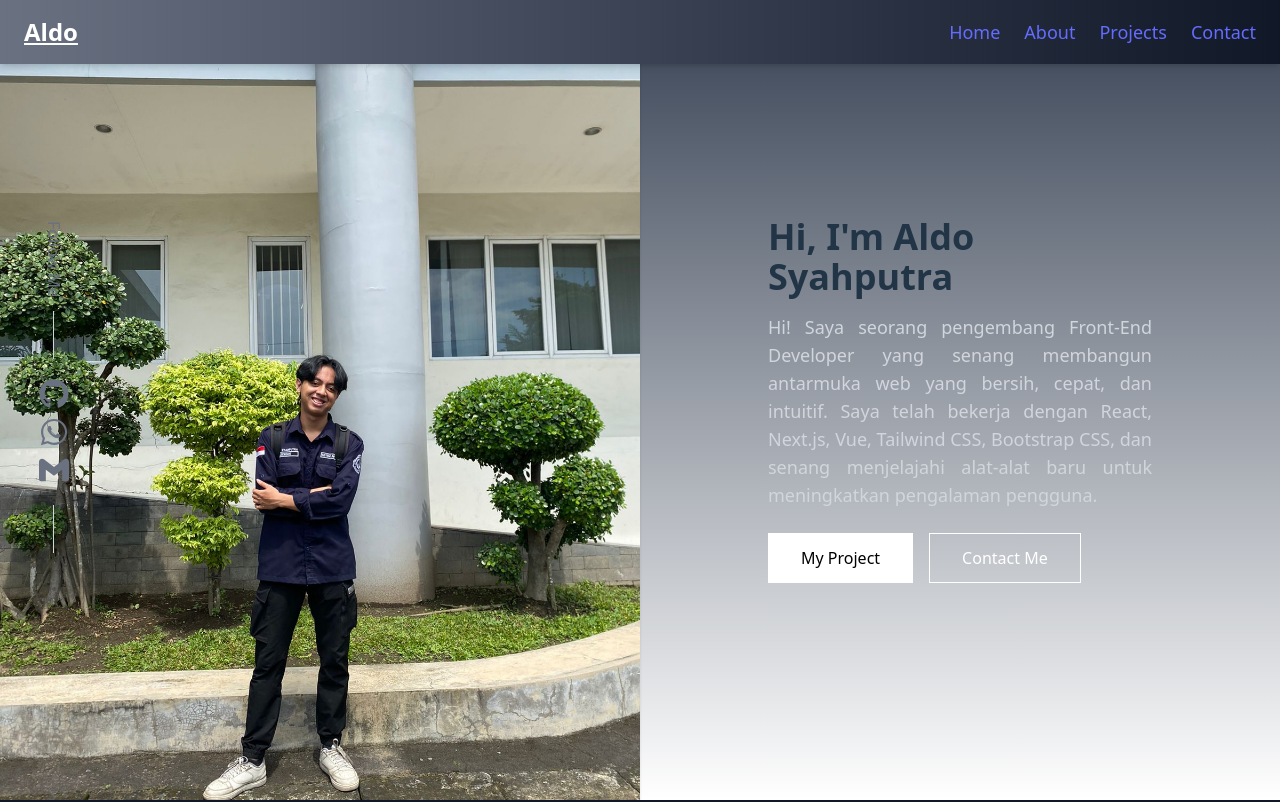
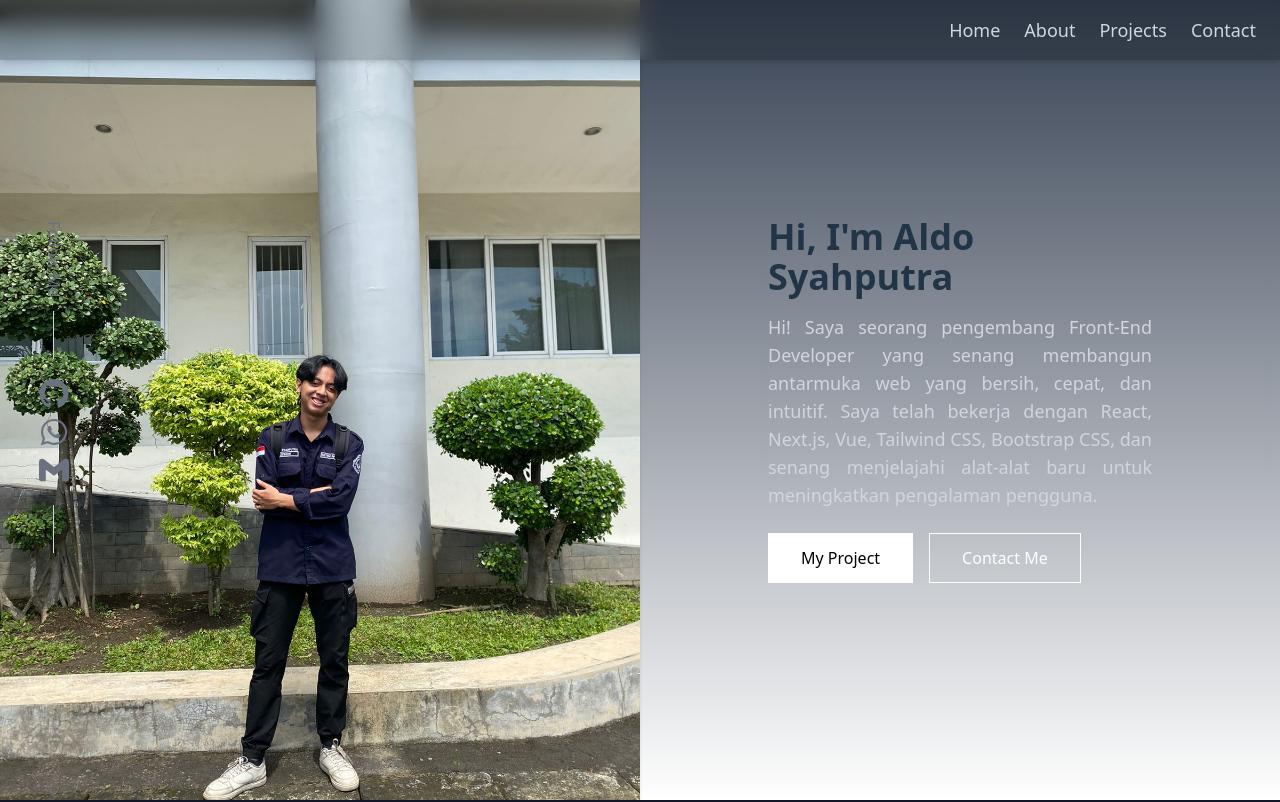
Before and after one commit to Aldosyhptra/my-portofolio, a React (Vite) app: page / in a window 1280 px wide. Shown: the top 802 px of the page. Built offline with nearby package versions, Linux system fonts and the light colour scheme.

Commit message:
modifikasi tampilan navbar

```diff
--- a/src/components/navbar.jsx
+++ b/src/components/navbar.jsx
@@ -22,11 +22,8 @@ const Navbar = () => {
   }, []);
 
   return (
-      <nav className={'bg-gradient-to-r from-gray-500 to-gray-900 text-white px-6 py-4 fixed w-full top-0 z-50 shadow-md transition-all duration-300 ' + (isScrollingDown ? 'translate-y-[-100%]' : 'translate-y-0')}>
-      <div className="flex items-center justify-between">
-        <a href="#home" className="text-white text-lg font-semibold transform hover:scale-105 transition-all duration-300">
-          <p className="text-2xl font-bold underline text-white">Aldo</p>
-        </a>
+      <nav className={'backdrop-blur-md bg-black/20 text-white px-6 py-4 fixed w-full top-0 z-50 shadow-md transition-all duration-300 ' + (isScrollingDown ? 'translate-y-[-100%]' : 'translate-y-0')}>
+      <div className="flex items-center justify-end">
 
         {/* Hamburger Button - only visible on small screens */}
         <div className="md:hidden">
@@ -37,20 +34,68 @@ const Navbar = () => {
 
         {/* Menu - hidden on mobile */}
         <ul className="hidden md:flex space-x-6 text-lg">
-          <li><a href="#home" className="hover:text-gray-400 ">Home</a></li>
-          <li><a href="#about" className="hover:text-gray-400">About</a></li>
-          <li><a href="#project" className="hover:text-gray-400">Projects</a></li>
-          <li><a href="#contact" className="hover:text-gray-400">Contact</a></li>
+          <li><a href="#home" className="text-gray-300 transition-all transition-200 hover:text-white hover:underline ">
+            <span className="relative capitalize inline-block text-gray-300 hover:text-white transition-colors duration-200
+                after:content-[''] after:absolute after:bottom-0 after:left-0 after:h-[2px] after:w-0 after:bg-white
+                hover:after:w-full after:transition-all after:duration-300">
+                home
+            </span>
+          </a></li>
+          <li><a href="#about" className="text-gray-300 transition-all transition-200 hover:text-white hover:underline ">
+            <span className="relative capitalize inline-block text-gray-300 hover:text-white transition-colors duration-200
+                after:content-[''] after:absolute after:bottom-0 after:left-0 after:h-[2px] after:w-0 after:bg-white
+                hover:after:w-full after:transition-all after:duration-300">
+                about
+            </span>
+          </a></li>
+          <li><a href="#projects" className="text-gray-300 transition-all transition-200 hover:text-white hover:underline ">
+            <span className="relative capitalize inline-block text-gray-300 hover:text-white transition-colors duration-200
+                after:content-[''] after:absolute after:bottom-0 after:left-0 after:h-[2px] after:w-0 after:bg-white
+                hover:after:w-full after:transition-all after:duration-300">
+                projects
+            </span>
+          </a></li>
+          <li><a href="#contact" className="text-gray-300 transition-all transition-200 hover:text-white hover:underline ">
+            <span className="relative capitalize inline-block text-gray-300 hover:text-white transition-colors duration-200
+                after:content-[''] after:absolute after:bottom-0 after:left-0 after:h-[2px] after:w-0 after:bg-white
+                hover:after:w-full after:transition-all after:duration-300">
+                contact
+            </span>
+          </a></li>
         </ul>
       </div>
 
       {/* Mobile Menu */}
       {isOpen && (
         <ul className="md:hidden mt-4 flex flex-col items-end gap-2 mr-1 justify-end text-lg">
-          <li><a onClick={toggleMenu} href="#home">Home</a></li>
-          <li><a onClick={toggleMenu} href="#about">About</a></li>
-          <li><a onClick={toggleMenu} href="#projects">Projects</a></li>
-          <li><a onClick={toggleMenu} href="#contact">Contact</a></li>
+          <li><a onClick={toggleMenu} href="#home" className="text-gray-300 transition-all transition-200 hover:text-white hover:underline ">
+            <span className="relative capitalize inline-block text-gray-300 hover:text-white transition-colors duration-200
+                after:content-[''] after:absolute after:bottom-0 after:left-0 after:h-[2px] after:w-0 after:bg-white
+                hover:after:w-full after:transition-all after:duration-300">
+                home
+            </span>
+          </a></li>
+          <li><a onClick={toggleMenu} href="#about" className="text-gray-300 transition-all transition-200 hover:text-white hover:underline ">
+            <span className="relative capitalize inline-block text-gray-300 hover:text-white transition-colors duration-200
+                after:content-[''] after:absolute after:bottom-0 after:left-0 after:h-[2px] after:w-0 after:bg-white
+                hover:after:w-full after:transition-all after:duration-300">
+                about
+            </span>
+          </a></li>
+          <li><a onClick={toggleMenu} href="#projects" className="text-gray-300 transition-all transition-200 hover:text-white hover:underline ">
+            <span className="relative capitalize inline-block text-gray-300 hover:text-white transition-colors duration-200
+                after:content-[''] after:absolute after:bottom-0 after:left-0 after:h-[2px] after:w-0 after:bg-white
+                hover:after:w-full after:transition-all after:duration-300">
+                projects
+            </span>
+          </a></li>
+          <li><a onClick={toggleMenu} href="#contact" className="text-gray-300 transition-all transition-200 hover:text-white hover:underline ">
+            <span className="relative capitalize inline-block text-gray-300 hover:text-white transition-colors duration-200
+                after:content-[''] after:absolute after:bottom-0 after:left-0 after:h-[2px] after:w-0 after:bg-white
+                hover:after:w-full after:transition-all after:duration-300">
+                contact
+            </span>
+          </a></li>
         </ul>
       )}
     </nav>
```
